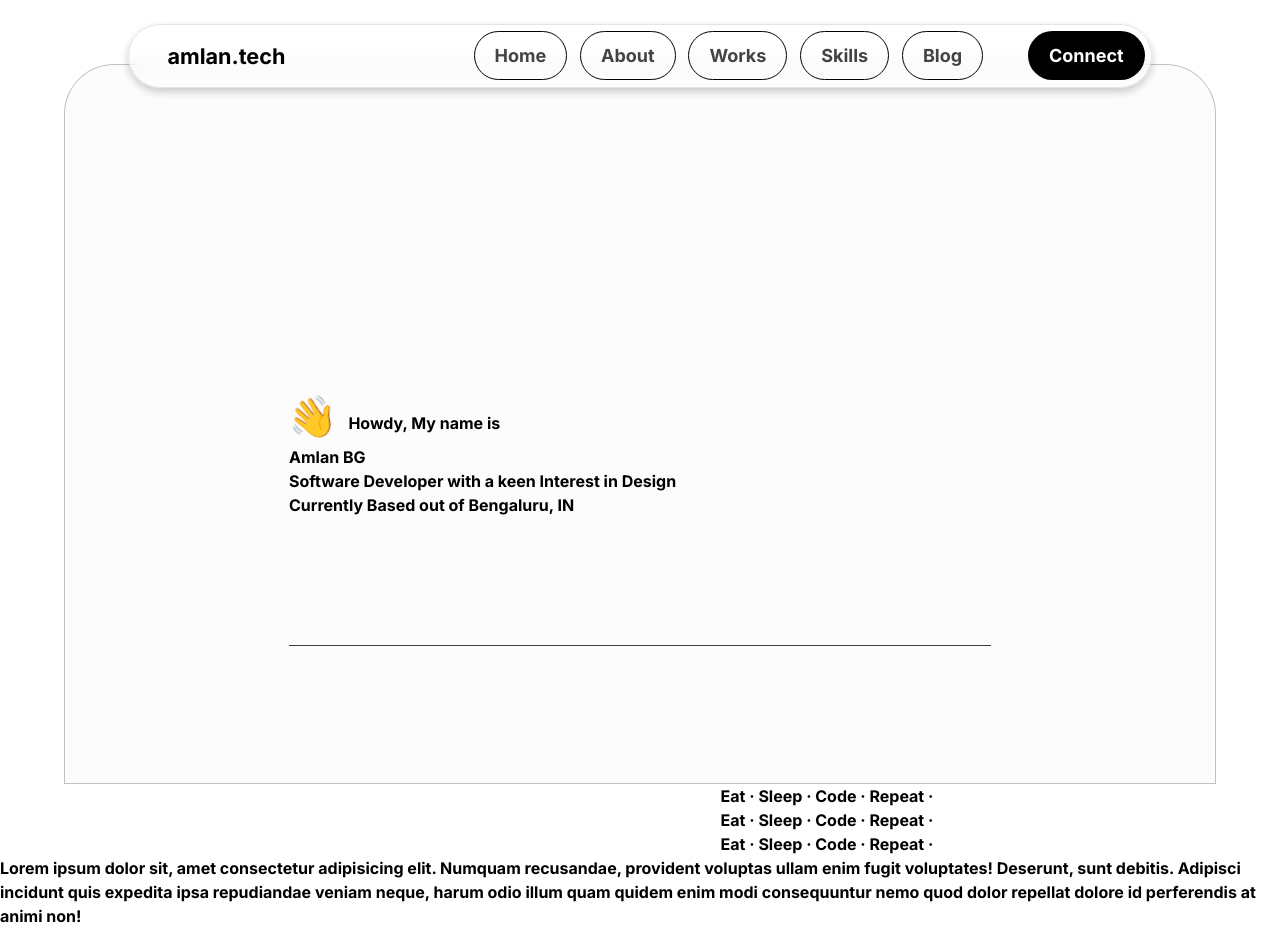
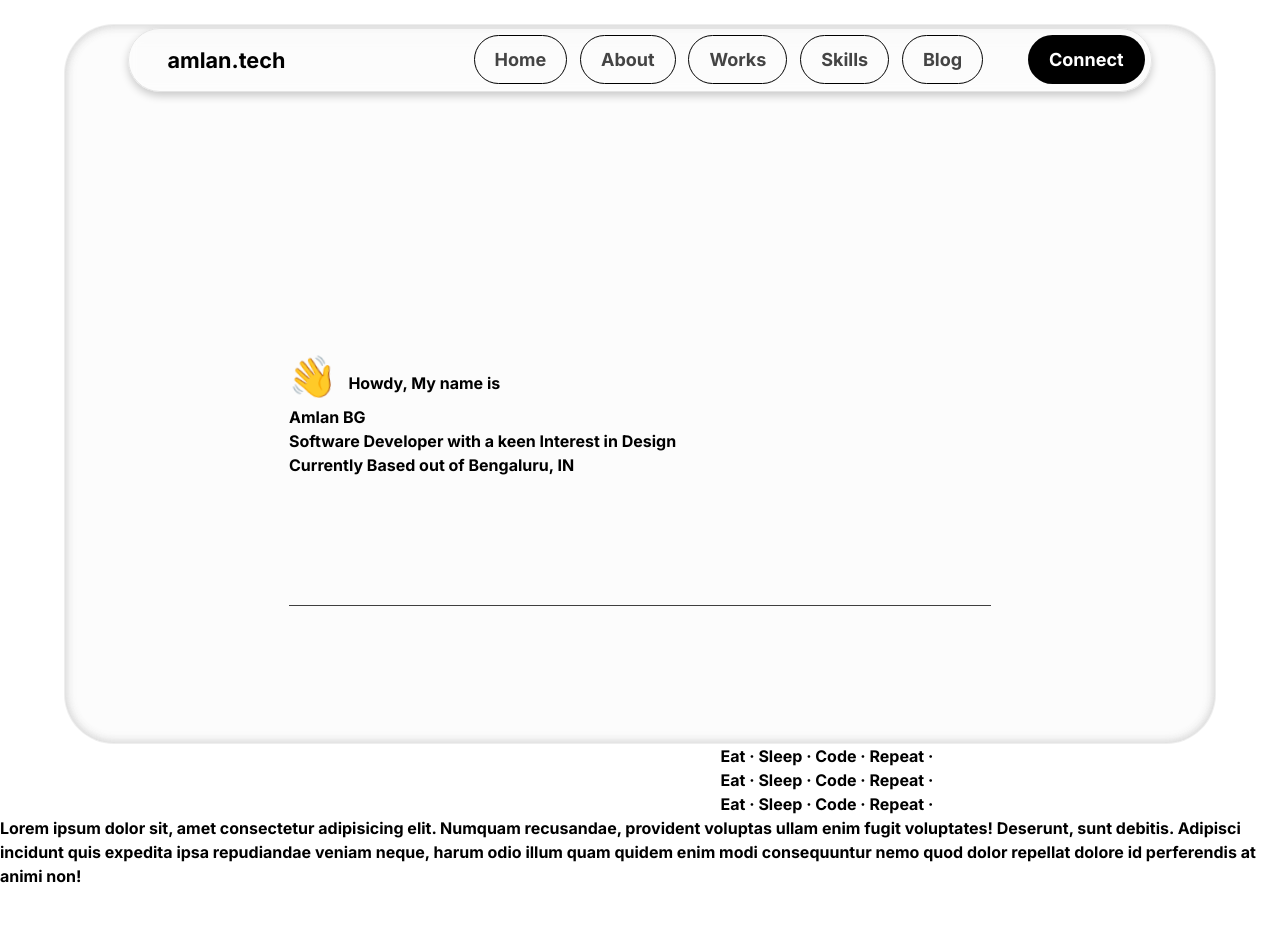
Before and after one commit to amlanxbghn/POrtfolioWebsite, a React (Vite) app: page / in a window 1280 px wide. Shown: the top 928 px of the page. After the commit the page ends 888 px from the top, so only its background shows below. Built offline with nearby package versions, Linux system fonts and the light colour scheme.

Commit message:
Adjusted LandingPage

```diff
--- a/src/components/LandingPage/LandingPage.css
+++ b/src/components/LandingPage/LandingPage.css
@@ -4,10 +4,15 @@
     color: #000;
     background-color: #FCFCFC;
     padding: 20rem 14rem;
-    border: 1px solid #0000003c;
-    border-top-left-radius: 50px;
-    border-top-right-radius: 50px;
-    margin: 0 auto;
+    border: 1px solid #7979791a;
+    border-radius: 50px;
+    margin-left: 5vw;
+    margin-top: -5vh;
+    box-shadow:
+        inset 0 4px 8px #7979791a,  /* Top shadow */
+        inset 0 -4px 8px #7979791a, /* Bottom shadow */
+        inset 4px 0 8px #7979791a,  /* Left shadow */
+        inset -4px 0 8px #7979791a; /* Right shadow */
 }
 
 .emoji {
--- a/src/components/Navbar/Navbar.css
+++ b/src/components/Navbar/Navbar.css
@@ -5,7 +5,7 @@
 
 nav{
     position: sticky;
-    top: 3vh;
+    top: 3.5vh;
     z-index: 999;
     padding: 0.5vw 0.5vw;
     width: 80vw;
```
